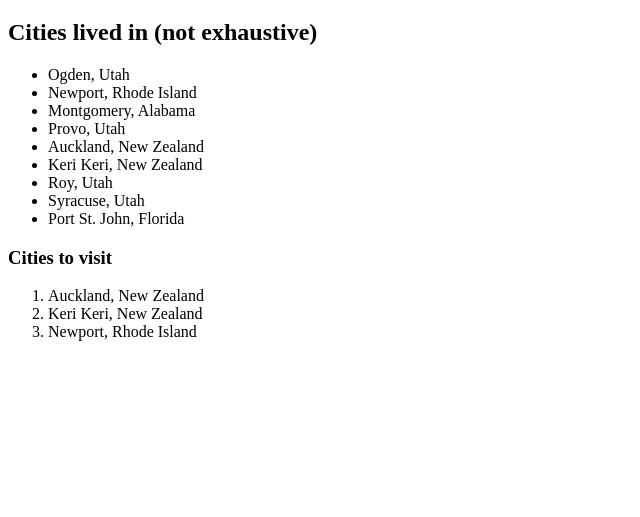
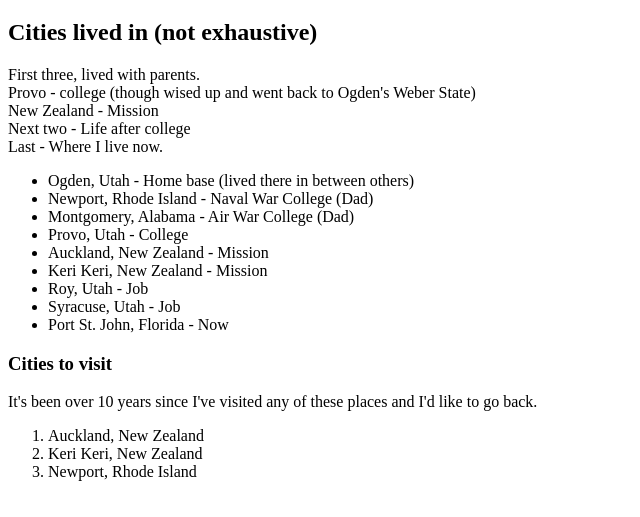
Before and after one commit to aerowolf82/StaticWebsiteExample, a plain HTML site: page index.html in a window 1280 px wide. Shown: the part 61-578 px from the top of the page, without its empty margins (0-640 px from the left). Drawn offline with Linux system fonts and the light colour scheme.

Commit message:
Adding Spans

```diff
--- a/index.html
+++ b/index.html
@@ -8,26 +8,32 @@
         <h1>Good morning, Neverland!</h1>
         <p>
             <h2>Cities lived in (not exhaustive)</h2>
+            First three, lived with parents.<br>
+            Provo - college (though wised up and went back to Ogden's Weber State)<br>
+            New Zealand - Mission<br>
+            Next two - Life after college<br>
+            Last - Where I live now.<br>
+        </p>
             <ul>
-                <li>Ogden, Utah</li>
-                <li>Newport, Rhode Island</li>
-                <li>Montgomery, Alabama</li>
-                <li>Provo, Utah</li>
-                <li>Auckland, New Zealand</li>
-                <li>Keri Keri, New Zealand</li>
-                <li>Roy, Utah</li>
-                <li>Syracuse, Utah</li>
-                <li>Port St. John, Florida</li>
+                <li>Ogden, Utah <span>- Home base (lived there in between others)</span></li>
+                <li>Newport, Rhode Island <span>- Naval War College (Dad)</span></li>
+                <li>Montgomery, Alabama <span>- Air War College (Dad)</span></li>
+                <li>Provo, Utah <span>- College</span></li></li>
+                <li>Auckland, New Zealand <span>- Mission</span></li>
+                <li>Keri Keri, New Zealand <span>- Mission</span></li>
+                <li>Roy, Utah <span>- Job</span></li>
+                <li>Syracuse, Utah <span>- Job</span></li>
+                <li>Port St. John, Florida <span>- Now</span></li>
             </ul>
-        </p>
         <p>
             <h3>Cities to visit</h3>
+            It's been over 10 years since I've visited any of these places and I'd like to go back.
+        </p>
             <ol>
             <li>Auckland, New Zealand</li>
             <li>Keri Keri, New Zealand</li>
             <li>Newport, Rhode Island</li>
             </ol>
-        </p>
 
 
 
```
